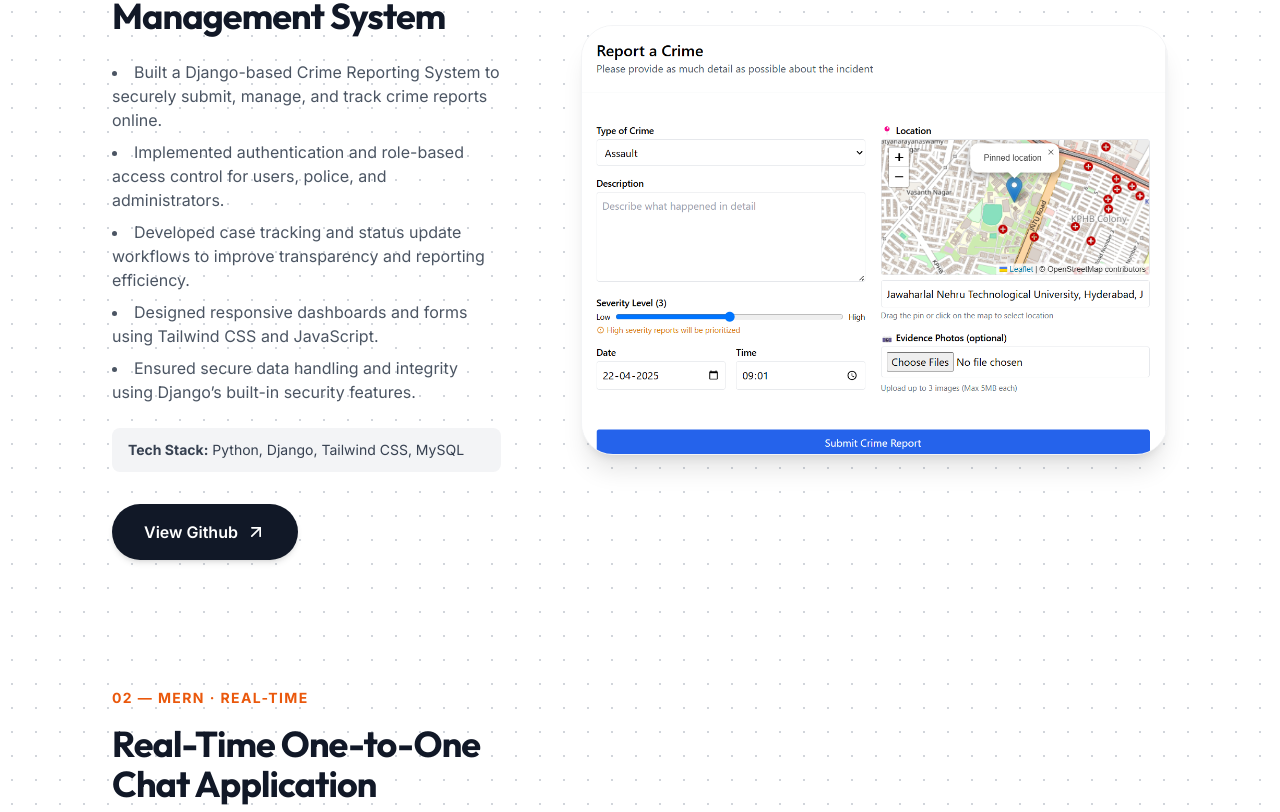
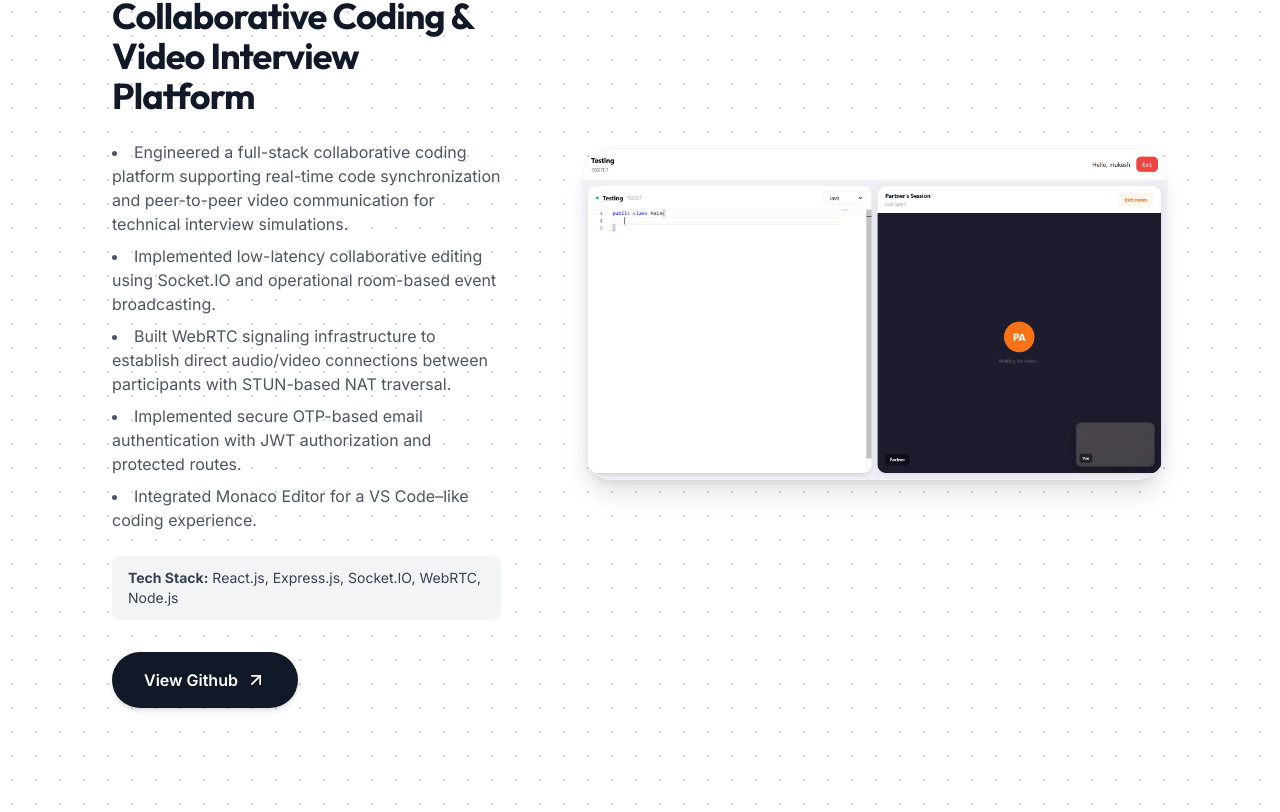
Before and after one commit to Mukesh-15/portfolio-react, a React (Vite) app: page / in a window 1280 px wide. Shown: the part 1128-1940 px from the top of the page. Built offline with nearby package versions, Linux system fonts and the light colour scheme.

Commit message:
project added

```diff
--- a/src/components/Projects.jsx
+++ b/src/components/Projects.jsx
@@ -1,7 +1,7 @@
 import { motion } from 'framer-motion';
 import { ArrowUpRight } from 'lucide-react';
 
-const ProjectCard = ({ index, category, title, descriptionList, toolsStr, imgUrl, link, delay }) => {
+const ProjectCard = ({ index, category, title, descriptionList, toolsStr, imgUrl, link, delay, demo }) => {
   return (
     <motion.div
       initial={{ opacity: 0, y: 60 }}
@@ -46,7 +46,7 @@ const ProjectCard = ({ index, category, title, descriptionList, toolsStr, imgUrl
         viewport={{ once: false, margin: "-100px" }}
         transition={{ duration: 1.2, delay: delay + 0.1, ease: [0.25, 0.1, 0.25, 1] }}
         className="w-full md:w-7/12 relative group cursor-pointer"
-        onClick={() => window.open(link, "_blank")}
+        onClick={() => window.open(demo, "_blank")}
       >
         <div className="absolute inset-0 z-20 flex items-center justify-center opacity-0 group-hover:opacity-100 transition-opacity duration-300 pointer-events-none">
           <div className="bg-gray-900 text-white font-bold px-6 py-3 rounded-full flex items-center shadow-2xl scale-90 group-hover:scale-100 transition-transform duration-300">
@@ -71,6 +71,22 @@ const Projects = () => {
     {
       index: "01",
       category: "FULLSTACK \u00B7 API",
+      title: "TalkBoard- Collaborative Coding & Video Interview Platform ",
+      descriptionList: [
+        "Engineered a full-stack collaborative coding platform supporting real-time code synchronization and peer-to-peer video communication for technical interview simulations.",
+        "Implemented low-latency collaborative editing using Socket.IO and operational room-based event broadcasting.",
+        "Built WebRTC signaling infrastructure to establish direct audio/video connections between participants with STUN-based NAT traversal.",
+        "Implemented secure OTP-based email authentication with JWT authorization and protected routes.",
+        "Integrated Monaco Editor for a VS Code–like coding experience."
+      ],
+      toolsStr: "React.js, Express.js, Socket.IO, WebRTC, Node.js",
+      imgUrl: "/media/images/talkBoard.png",
+      link: "https://github.com/Mukesh-15/TalkBoard",
+      demo: "https://talk-board20.vercel.app/"
+    },
+    {
+      index: "02",
+      category: "FULLSTACK \u00B7 API",
       title: "Crime Reporting & Case Management System",
       descriptionList: [
         "Built a Django-based Crime Reporting System to securely submit, manage, and track crime reports online.",
@@ -81,10 +97,11 @@ const Projects = () => {
       ],
       toolsStr: "Python, Django, Tailwind CSS, MySQL",
       imgUrl: "/media/images/crime-tracker.png",
-      link: "https://github.com/Mukesh-15/Crime-Reporting-System"
+      link: "https://github.com/Mukesh-15/Crime-Reporting-System",
+      demo: "https://github.com/Mukesh-15/Crime-Reporting-System"
     },
     {
-      index: "02",
+      index: "03",
       category: "MERN \u00B7 REAL-TIME",
       title: "Real-Time One-to-One Chat Application",
       descriptionList: [
@@ -95,7 +112,8 @@ const Projects = () => {
       ],
       toolsStr: "Mongo DB, Express.js, React.js, Node.js, Socket.IO",
       imgUrl: "/media/images/chat-app.png",
-      link: "https://github.com/Mukesh-15/MeoChat"
+      link: "https://github.com/Mukesh-15/MeoChat",
+      demo: "https://meochat-yem1.onrender.com/"
     }
   ];
 
```
Also changed, not shown: public/media/images/talkBoard.png (added).
